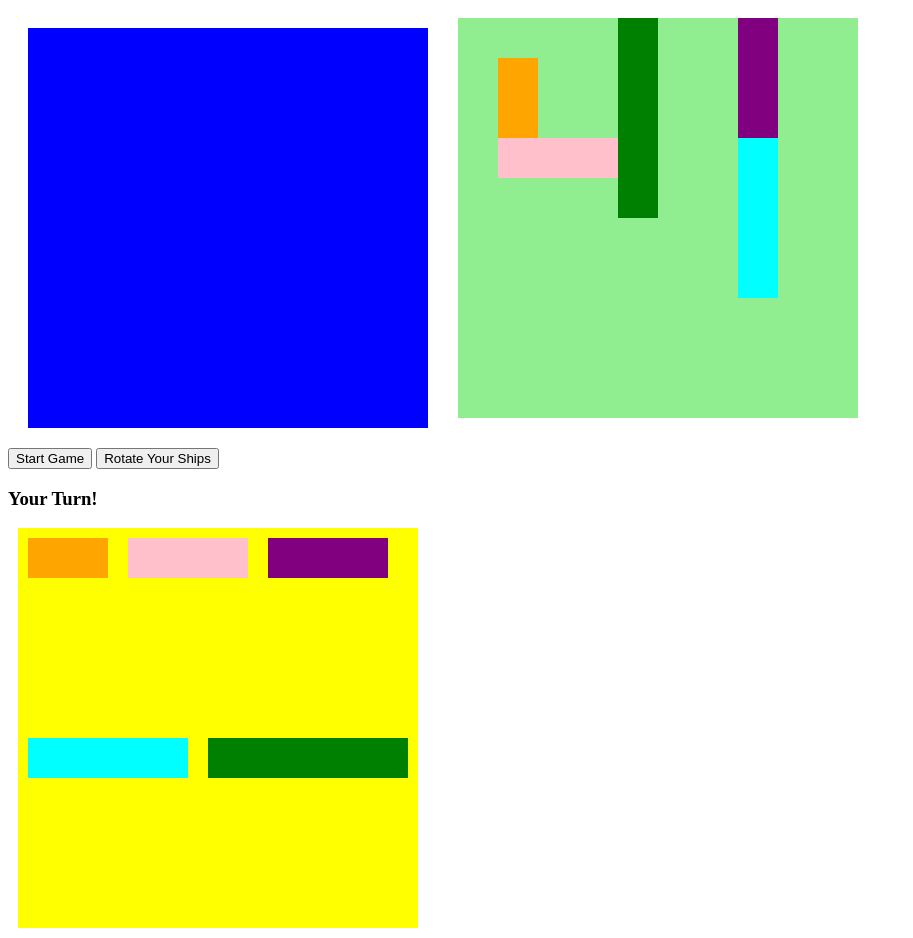
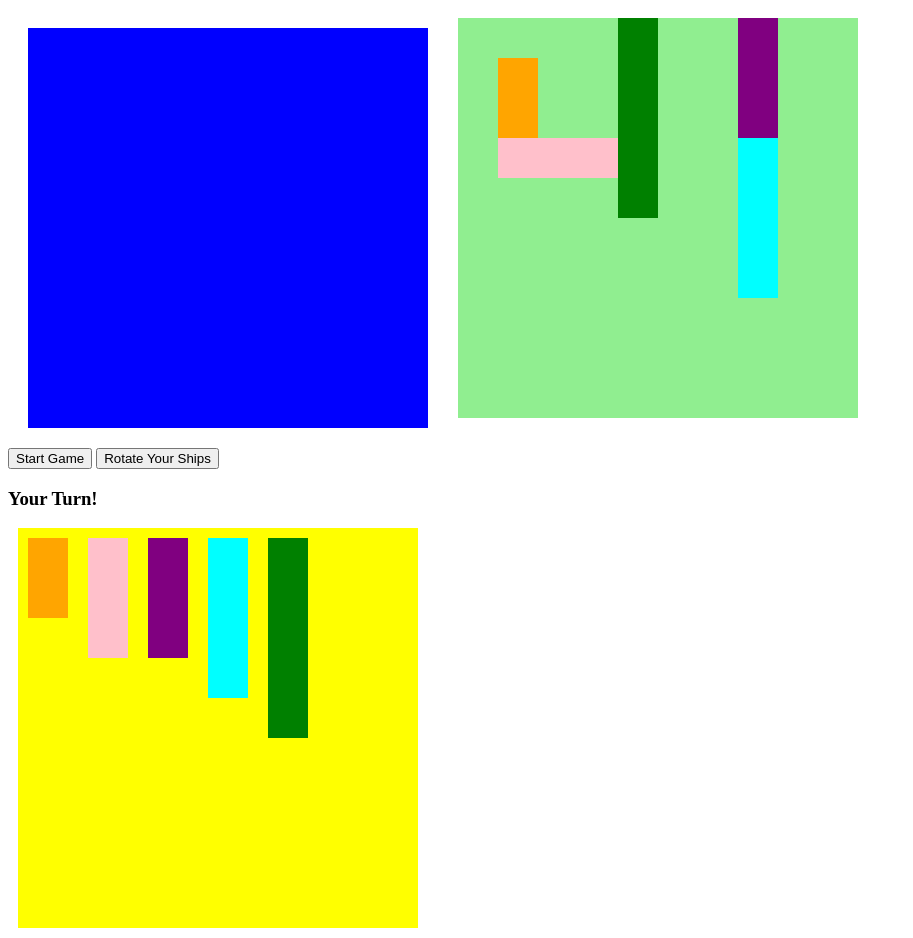
Before and after one commit to haleighspurlock/BATTLESHIPS, a plain HTML site: page index.html in a window 1280 px wide. Both pictures are taken after a click on the button "Rotate Your Ships". Shown: the whole page, without its empty margins (0-913 px from the left). Drawn offline with Linux system fonts and the light colour scheme.

Commit message:
added starting rotation for all ships

```diff
--- a/app.js
+++ b/app.js
@@ -14,6 +14,7 @@ document.addEventListener('DOMContentLoaded', () => {
     const infoDisplay = document.querySelector('#info')
     const userSquares = []
     const computerSquares = []
+    let isHorizontal = true
 
     const width = 10
 
@@ -92,4 +93,17 @@ document.addEventListener('DOMContentLoaded', () => {
     generate(shipArray[2])
     generate(shipArray[3])
     generate(shipArray[4])
+
+    //rotate the ships
+    function rotate() {
+        if (isHorizontal) {
+            destroyer.classList.toggle('destroyer-container-vertical')
+            submarine.classList.toggle('submarine-container-vertical')
+            cruiser.classList.toggle('cruiser-container-vertical')
+            battleship.classList.toggle('battleship-container-vertical')
+            carrier.classList.toggle('carrier-container-vertical')
+            isHorizontal = false
+        }
+    }
+    rotateButton.addEventListener('click', rotate)
 })
--- a/style.css
+++ b/style.css
@@ -42,12 +42,30 @@
     display: flex;
 }
 
+.destroyer-container-vertical{
+    width: 40px;
+    height: 80px;
+    background-color: orange;
+    margin: 10px;
+    display: flex;
+    flex-wrap: wrap;
+}
+
 .submarine-container{
     width: 120px;
     height: 40px;
     background-color:pink;
     margin: 10px;
     display: flex;
+}
+
+.submarine-container-vertical{
+    width: 40px;
+    height: 120px;
+    background-color:pink;
+    margin: 10px;
+    display: flex;
+    flex-wrap: wrap;
 }
 
 .cruiser-container{
@@ -58,6 +76,15 @@
     display: flex;
 }
 
+.cruiser-container-vertical{
+    width: 40px;
+    height: 120px;
+    background-color:purple;
+    margin: 10px;
+    display: flex;
+    flex-wrap: wrap;
+}
+
 .battleship-container{
     width: 160px;
     height: 40px;
@@ -66,12 +93,30 @@
     display: flex;
 }
 
+.battleship-container-vertical{
+    width: 40px;
+    height: 160px;
+    background-color:aqua;
+    margin: 10px;
+    display: flex;
+    flex-wrap: wrap;
+}
+
 .carrier-container{
     width: 200px;
     height: 40px;
     background-color:green;
     margin: 10px;
     display: flex;
+}
+
+.carrier-container-vertical{
+    width: 40px;
+    height: 200px;
+    background-color:green;
+    margin: 10px;
+    display: flex;
+    flex-wrap: wrap;
 }
 
 .ship div {
```
